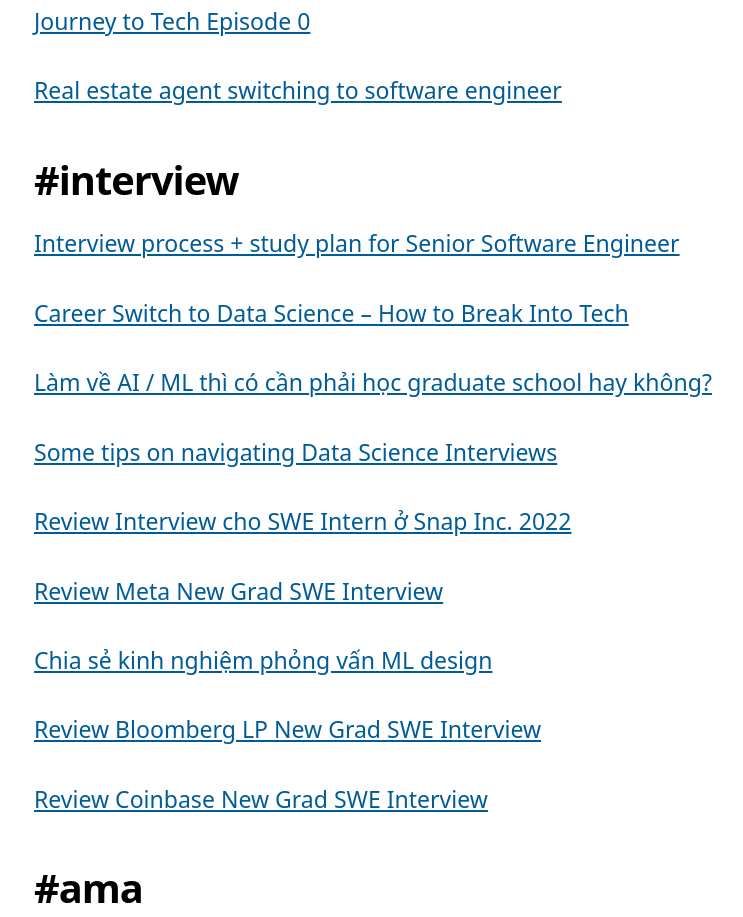
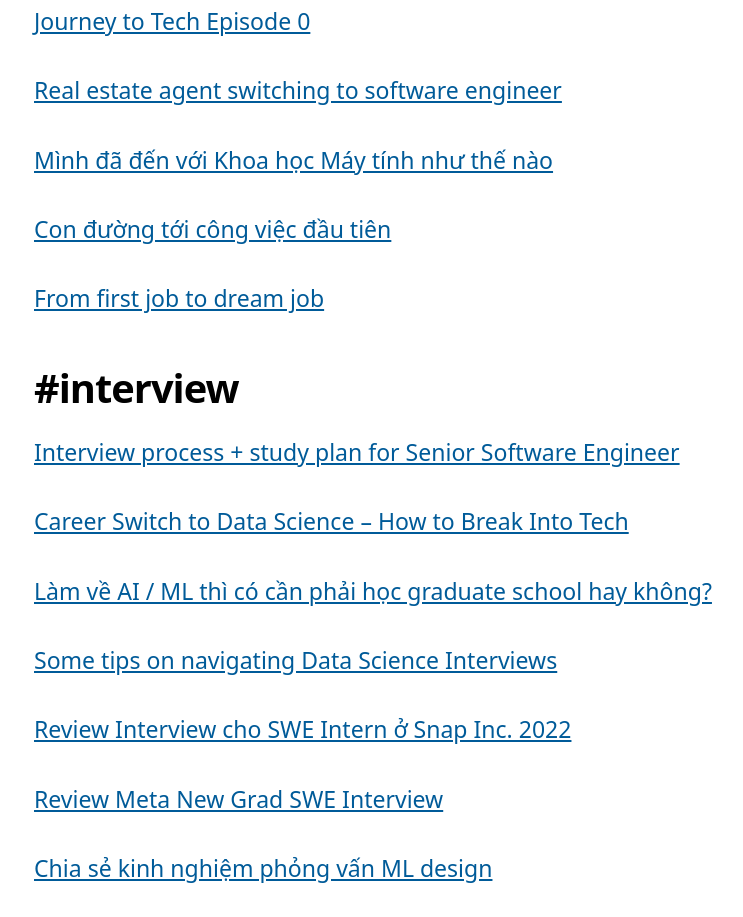
Before and after one commit to viettech0/viettech, a Gatsby site: page / in a window 1280 px wide. Shown: the part 1540-2457 px from the top of the page, without its empty margins (178-921 px from the left). Built offline with nearby package versions, Linux system fonts and the light colour scheme; Gatsby itself is replaced by a stand-in of ours.

Commit message:
Add xuan luong career stories

```diff
--- a/content/blog/index.md
+++ b/content/blog/index.md
@@ -36,6 +36,12 @@ title: Links
 [Journey to Tech Episode 0](https://www.facebook.com/groups/1177470863076165/posts/1192152888274629/)
 
 [Real estate agent switching to software engineer](https://www.facebook.com/groups/1177470863076165/posts/1191651884991396/)
+
+[Mình đã đến với Khoa học Máy tính như thế nào](https://www.facebook.com/groups/1177470863076165/?multi_permalinks=1193122064844378)
+
+[Con đường tới công việc đầu tiên](https://www.facebook.com/photo/?fbid=10159126467937428)
+
+[From first job to dream job](https://xluong.medium.com/from-first-job-to-dream-job-41948f1af19f)
 
 # #interview
 
```
